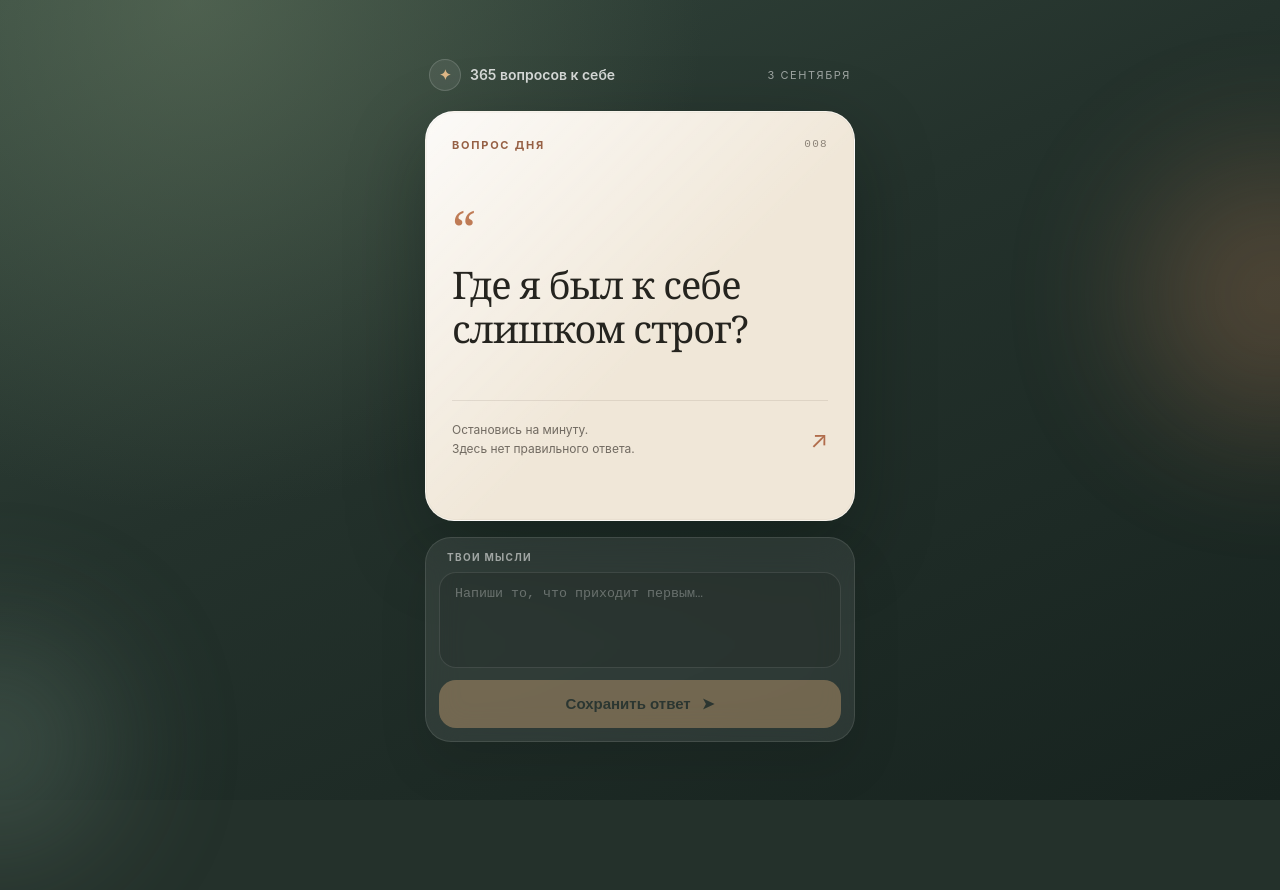
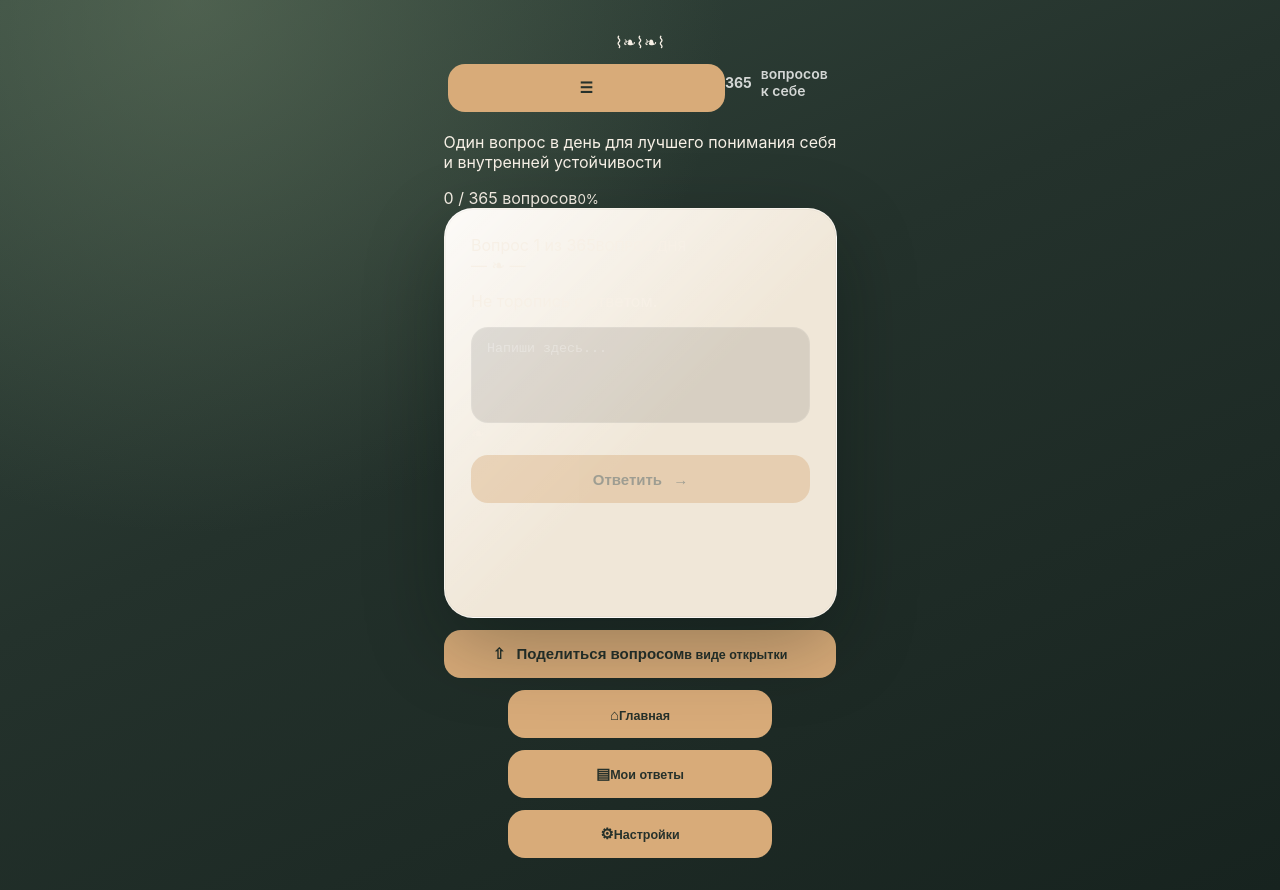
Before and after one commit to iensunny/iensunny.github.io, a plain HTML site: page 365/index.html in a window 1280 px wide. Before the commit the page ends 800 px from the top, so only its background shows below. Drawn offline with Linux system fonts and the light colour scheme; a script that the page names is missing.

Commit message:
Replace 365 Mini App with redesigned home screen

```diff
--- a/365/index.html
+++ b/365/index.html
@@ -1,31 +1,10 @@
-<!doctype html>
-<html lang="ru">
-<head>
-  <meta charset="utf-8">
-  <meta name="viewport" content="width=device-width,initial-scale=1,viewport-fit=cover">
-  <meta name="theme-color" content="#24312b">
-  <title>365 вопросов к себе</title>
-  <link rel="stylesheet" href="style.css">
-  <script src="https://telegram.org/js/telegram-web-app.js"></script>
-</head>
-<body>
-  <main>
-    <div class="glow one"></div><div class="glow two"></div>
-    <section class="shell">
-      <header><div class="brand"><span class="mark">✦</span>365 вопросов к себе</div><time id="date"></time></header>
-      <article class="card">
-        <div class="top"><span class="eyebrow">Вопрос дня</span><span id="number" class="number"></span></div>
-        <div class="copy"><div class="quote">“</div><h1 id="question"></h1></div>
-        <div class="note"><span>Остановись на минуту.<br>Здесь нет правильного ответа.</span><span class="arrow">↗</span></div>
-      </article>
-      <section class="answer" id="answer-box">
-        <label for="text">Твои мысли</label>
-        <textarea id="text" placeholder="Напиши то, что приходит первым…"></textarea>
-        <button id="save" disabled>Сохранить ответ <span>➤</span></button>
-      </section>
-      <section class="answer success" id="success" hidden><div class="check">✓</div><strong>Ответ сохранён</strong><p>Спасибо за честность с собой</p></section>
-    </section>
-  </main>
-  <script src="app.js"></script>
-</body>
-</html>
+<!doctype html><html lang="ru"><head><meta charset="utf-8"><meta name="viewport" content="width=device-width,initial-scale=1,viewport-fit=cover"><meta name="theme-color" content="#f3f1ec"><title>365 вопросов к себе</title><link rel="stylesheet" href="style.css"><script src="https://telegram.org/js/telegram-web-app.js"></script></head>
+<body><main id="app" class="app theme-day"><div class="grain"></div><div class="sun"></div><div class="branch">⌇❧⌇❧⌇</div>
+<section class="content"><header><button id="menu" class="icon" aria-label="Открыть настройки">☰</button><div class="brand"><b>365</b><span>вопросов к себе</span></div><i></i></header><p class="promise">Один вопрос в день для лучшего понимания себя<br>и внутренней устойчивости</p>
+<div class="progress"><div><span id="progress-label">0 / 365 вопросов</span><small id="percent">0%</small></div><i><b id="bar"></b></i></div>
+<article class="card"><span id="number" class="pill">Вопрос 1 из 365</span><small>ВОПРОС ДНЯ</small><h1 id="question"></h1><div class="ornament">— ❧ —</div><p>Не торопись с ответом.</p><div id="answer-wrap" class="field"><textarea id="answer" placeholder="Напиши здесь..." rows="2"></textarea><span>❧</span></div><div id="saved" class="saved" hidden>✓ <span><b>Ответ сохранён</b><small>Следующий вопрос появится завтра</small></span></div><button id="submit" class="primary" disabled>Ответить <span>→</span></button></article>
+<button id="share" class="action">⇧ <span><b>Поделиться вопросом</b><small>в виде открытки</small></span></button></section>
+<nav><button class="active">⌂<small>Главная</small></button><button>▤<small>Мои ответы</small></button><button id="settings">⚙<small>Настройки</small></button></nav>
+<div id="settings-modal" class="backdrop" hidden><section class="sheet"><button class="close">×</button><div class="round">◷</div><h2>Когда присылать вопрос?</h2><p>Выбери удобное время. Часовой пояс определяется автоматически.</p><label>Время сообщения<input id="notify-time" type="time" value="09:00"></label><div class="presets"><button>08:00</button><button>13:00</button><button>20:00</button></div><button id="save-time" class="primary">Сохранить время</button></section></div>
+<div id="share-modal" class="backdrop" hidden><section class="sheet share-sheet"><button class="close">×</button><div class="postcard"><b>365</b><span>вопросов к себе</span><small>ВОПРОС ДНЯ</small><p id="postcard-question"></p><em>Один вопрос в день для внутренней устойчивости</em></div><h2>Поделиться вопросом</h2><p>Ответ останется только у тебя — в открытке будет сам вопрос и ссылка на бота.</p><button id="make-card" class="primary">⇩ Создать открытку</button></section></div><div id="toast" class="toast" hidden></div>
+</main><script type="module" src="app.js"></script></body></html>
```
